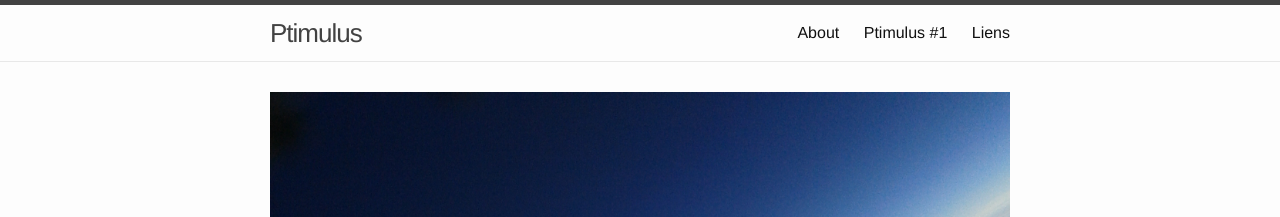
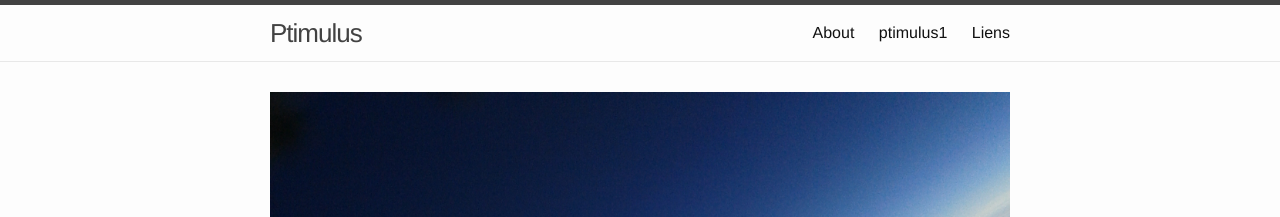
Before and after one commit to MichaelMure/ptimulus.eu, a Jekyll site: the page built from index.html, in a window 1280 px wide. Shown: the top 217 px of the page. Built offline with Jekyll 4.4.1, drawn with Linux system fonts in a browser that asks for light colours.

Commit message:
dynamic header from the categories

```diff
--- a/_includes/header.html
+++ b/_includes/header.html
@@ -14,14 +14,11 @@
       </a>
 
       <div class="trigger">
-				<a class="page-link" href="{{ "/about/" | prepend: site.baseurl }}">About</a>
-				<a class="page-link" href="{{ "/ptimulus1/" | prepend: site.baseurl }}">Ptimulus #1</a>
-				<a class="page-link" href="{{ "/links/" | prepend: site.baseurl }}">Liens</a>
-        <!--{% for page in site.pages %}
-          {% if page.title %}
-          <a class="page-link" href="{{ page.url | prepend: site.baseurl }}">{{ page.title }}</a>
-          {% endif %}
-        {% endfor %} -->
+				<a class="page-link" href="{{ "about" | prepend: site.baseurl }}">About</a>
+				{% for cat in site.category-list %}
+					<a class="page-link" href="{{ cat | prepend: site.baseurl }}">{{cat}}</a>
+				{% endfor %}
+				<a class="page-link" href="{{ "links" | prepend: site.baseurl }}">Liens</a>
       </div>
     </nav>
 
```
